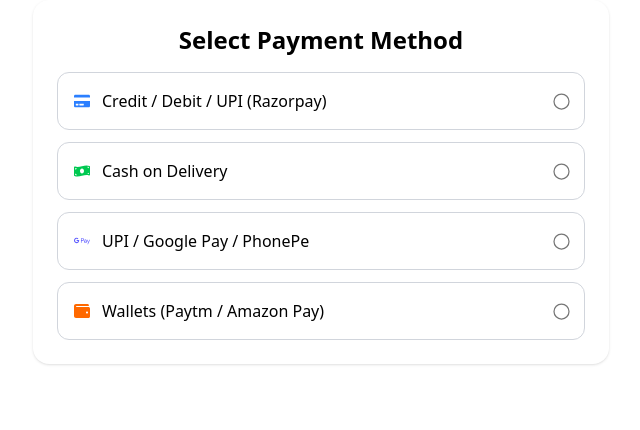
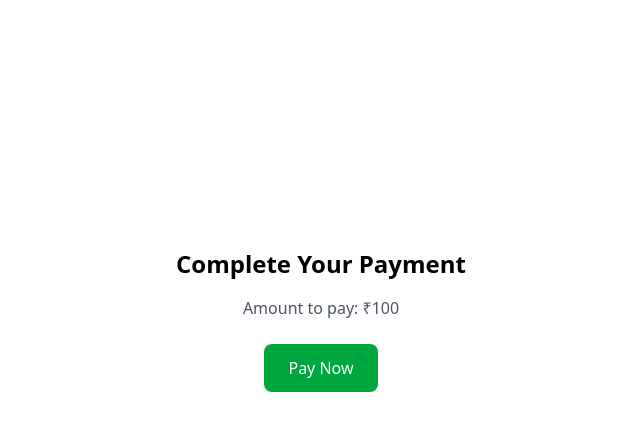
Before and after one commit to kasimtp/E-commerce-furniture, a React (Vite) app: page /paymentcash in a window 1280 px wide. Shown: the top 430 px of the page, without its empty margins (319-959 px from the left). Built offline with nearby package versions, Linux system fonts and the light colour scheme; a web font is replaced by a local one.

Commit message:
final commit

```diff
--- a/src/pages/PaymentPage.jsx
+++ b/src/pages/PaymentPage.jsx
@@ -1,67 +1,145 @@
-import { useState } from "react";
-import { FaMoneyBillWave, FaCreditCard, FaGooglePay, FaWallet } from "react-icons/fa";
-// import { Button } from "@/components/ui/button"; // optional if using shadcn
-import { useNavigate } from "react-router-dom";
+// import React from "react";
+// import { useNavigate, useLocation } from "react-router-dom";
+// import { toast } from "react-toastify";
+// import { apiClient } from "../utils/api"; // your axios instance
+
+// const PaymentPage = () => {
+//   const navigate = useNavigate();
+//   const location = useLocation();
+//   const amount = location.state?.amount || 100; // from checkout page (in rupees)
+
+//   const handlePayment = async () => {
+//     try {
+//       // 1️⃣ Create order on backend
+//       const { data } = await apiClient.post("/api/payment/orders/create", {
+//         amount: amount * 100, // convert to paise
+//       });
+
+//       const options = {
+//         key: data.key,
+//         amount: data.amount,
+//         currency: data.currency,
+//         name: "Furniture Store",
+//         description: "Order Payment",
+//         order_id: data.orderId,
+//         handler: async function (response) {
+//           const verifyRes = await apiClient.post("/api/payment/orders/verify", {
+//             razorpay_order_id: response.razorpay_order_id,
+//             razorpay_payment_id: response.razorpay_payment_id,
+//             razorpay_signature: response.razorpay_signature,
+//           });
+
+//           if (verifyRes.data.success) {
+//             toast.success("Payment Successful!");
+//             navigate("/"); // redirect to home or order success page
+//           } else {
+//             toast.error("Payment verification failed");
+//           }
+//         },
+//         prefill: {
+//           name: "Customer Name",
+//           email: "customer@example.com",
+//           contact: "9999999999",
+//         },
+//         theme: {
+//           color: "#2b8a3e",
+//         },
+//       };
+
+//       const razor = new window.Razorpay(options);
+//       razor.open();
+//     } catch (err) {
+//       console.error(err);
+//       toast.error("Payment failed to start");
+//     }
+//   };
+
+//   return (
+//     <div className="flex flex-col items-center justify-center h-[80vh]">
+//       <h1 className="text-2xl font-bold mb-4">Complete Your Payment</h1>
+//       <p className="mb-6 text-gray-600">Amount to pay: ₹{amount}</p>
+//       <button
+//         onClick={handlePayment}
+//         className="bg-green-600 text-white px-6 py-3 rounded-lg hover:bg-green-700 transition-all"
+//       >
+//         Pay Now
+//       </button>
+//     </div>
+//   );
+// };
+
+// export default PaymentPage;
+
+
+
+
+
+import React from "react";
+import { useNavigate, useLocation } from "react-router-dom";
+import { toast } from "react-toastify";
+import { apiClient } from "../utils/api";
 
 const PaymentPage = () => {
   const navigate = useNavigate();
-  const [selected, setSelected] = useState("");
+  const location = useLocation();
+  const amount = location.state?.amount || 100;
 
-  const handleContinue = () => {
-    if (!selected) {
-      alert("Please select a payment method");
-      return;
-    }
+  const handlePayment = async () => {
+    try {
+      // 1️⃣ Create order on backend
+      const { data } = await apiClient.post("/payment/orders/create", {
+        amount: amount * 100, // paise
+      });
 
-    if (selected === "razorpay") {
-      navigate("/payment"); // navigate to Razorpay page
-    } else if (selected === "cod") {
-      navigate("/order-success", { state: { method: "Cash on Delivery" } });
-    } else {
-      alert(`${selected} payment option coming soon!`);
+      const options = {
+        key: data.key,
+        amount: data.amount,
+        currency: data.currency,
+        name: "Furniture Store",
+        description: "Order Payment",
+        order_id: data.orderId,
+        handler: async function (response) {
+          const verifyRes = await apiClient.post("/payment/orders/verify", {
+            razorpay_order_id: response.razorpay_order_id,
+            razorpay_payment_id: response.razorpay_payment_id,
+            razorpay_signature: response.razorpay_signature,
+          });
+
+          if (verifyRes.data.success) {
+            toast.success("Payment Successful!");
+            navigate("/"); // Redirect after success
+          } else {
+            toast.error("Payment verification failed");
+          }
+        },
+        prefill: {
+          name: "Customer Name",
+          email: "customer@example.com",
+          contact: "9999999999",
+        },
+        theme: {
+          color: "#2b8a3e",
+        },
+      };
+
+      const razor = new window.Razorpay(options);
+      razor.open();
+    } catch (err) {
+      console.error(err);
+      toast.error("Payment failed to start");
     }
   };
 
-  const methods = [
-    { id: "razorpay", title: "Credit / Debit / UPI (Razorpay)", icon: <FaCreditCard className="text-blue-500" /> },
-    { id: "cod", title: "Cash on Delivery", icon: <FaMoneyBillWave className="text-green-500" /> },
-    { id: "upi", title: "UPI / Google Pay / PhonePe", icon: <FaGooglePay className="text-indigo-500" /> },
-    { id: "wallet", title: "Wallets (Paytm / Amazon Pay)", icon: <FaWallet className="text-orange-500" /> },
-  ];
-
   return (
-    <div className="max-w-xl mx-auto p-6 bg-white rounded-2xl shadow">
-      <h2 className="text-2xl font-semibold mb-4 text-center">Select Payment Method</h2>
-
-      <div className="space-y-3">
-        {methods.map((m) => (
-          <div
-            key={m.id}
-            onClick={() => setSelected(m.id)}
-            className={`flex items-center justify-between border p-4 rounded-xl cursor-pointer transition
-              ${selected === m.id ? "border-blue-500 bg-blue-50" : "border-gray-300 hover:bg-gray-50"}`}
-          >
-            <div className="flex items-center gap-3">
-              {m.icon}
-              <span className="font-medium">{m.title}</span>
-            </div>
-            <input
-              type="radio"
-              name="method"
-              checked={selected === m.id}
-              readOnly
-              className="accent-blue-500 scale-125"
-            />
-          </div>
-        ))}
-      </div>
-
-      {/* <Button
-        onClick={handleContinue}
-        className="w-full mt-5 py-2 bg-blue-600 hover:bg-blue-700 text-white rounded-xl"
+    <div className="flex flex-col items-center justify-center h-[80vh]">
+      <h1 className="text-2xl font-bold mb-4">Complete Your Payment</h1>
+      <p className="mb-6 text-gray-600">Amount to pay: ₹{amount}</p>
+      <button
+        onClick={handlePayment}
+        className="bg-green-600 text-white px-6 py-3 rounded-lg hover:bg-green-700 transition-all"
       >
-        Continue
-      </Button> */}
+        Pay Now
+      </button>
     </div>
   );
 };
```
